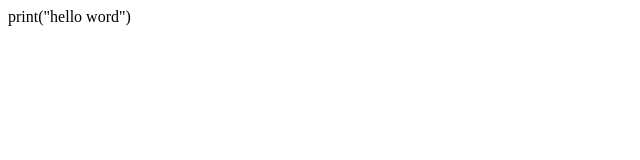
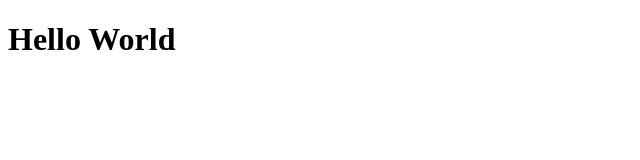
Before and after one commit to dominguesisaac146-sudo/pagina-web, a plain HTML site: page index.html in a window 1280 px wide. Shown: the whole page, without its empty margins (0-640 px from the left). Drawn offline with Linux system fonts and the light colour scheme.

Commit message:
Hello word

```diff
--- a/index.html
+++ b/index.html
@@ -6,6 +6,6 @@
     <title>Fatal Basquete</title>
 </head>
 <body>
-    print("hello word")
+    <h1>Hello World</h1>
 </body>
 </html>
```
